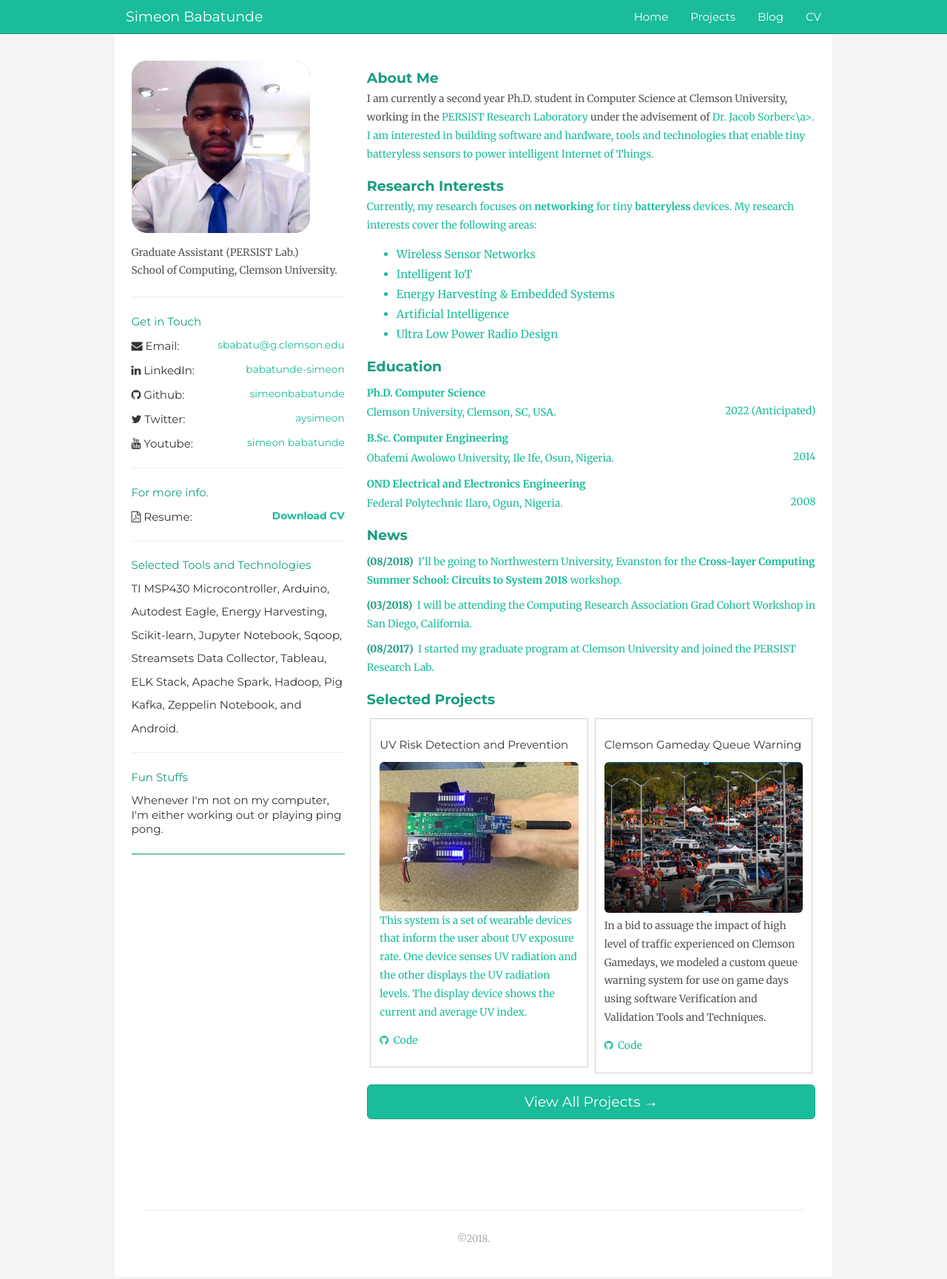
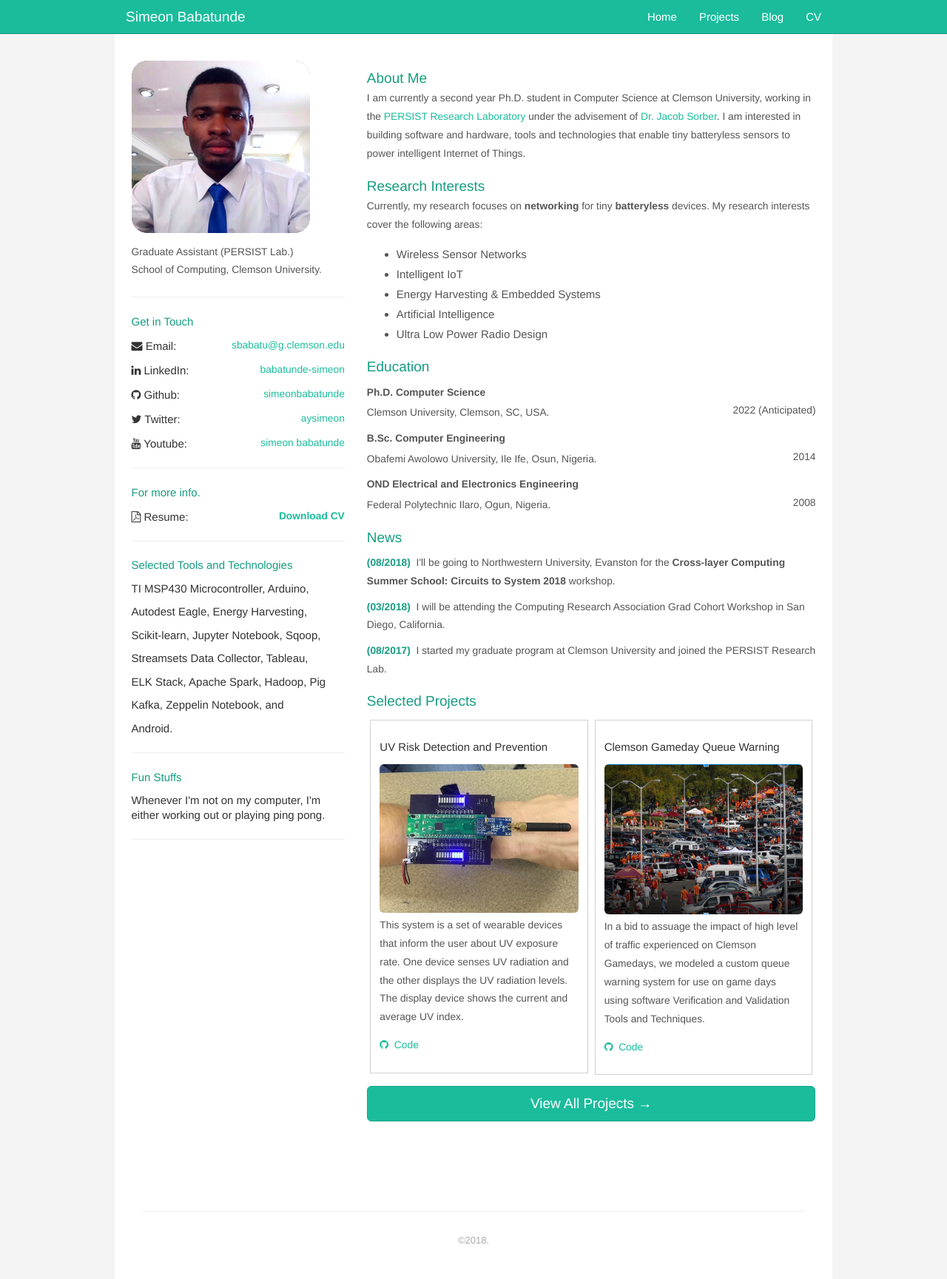
Before and after one commit to simeonbabatunde/simeonbabatunde.github.io, a Jekyll site: the page built from index.html, in a window 1280 px wide. Shown: the whole page at 74% size. Built offline with Jekyll 4.4.1, drawn with Linux system fonts in a browser that asks for light colours; nearby versions of some CDN libraries; comment, search, counter and statistics services are not loaded.

Commit message:
updated home page

```diff
--- a/index.html
+++ b/index.html
@@ -2,7 +2,7 @@
 ---
 <h2 class="myh2">About Me</h2>
 <p>I am currently a second year Ph.D. student in Computer Science at Clemson University, working in the <a  href="http://persist.cs.clemson.edu/"> PERSIST
-  Research Laboratory </a> under the advisement of <a href="https://people.cs.clemson.edu/~jsorber/">Dr. Jacob Sorber<\a>. I am interested in building software and hardware,
+  Research Laboratory </a> under the advisement of <a href="https://people.cs.clemson.edu/~jsorber/">Dr. Jacob Sorber</a>. I am interested in building software and hardware,
   tools and technologies that enable tiny batteryless sensors to power intelligent Internet of Things.
 </p>
 
--- a/stylesheets/shiori.scss
+++ b/stylesheets/shiori.scss
@@ -3,8 +3,8 @@
 
 $container-large-desktop: 970px;
 
-$font-family-base: "Merriweather", "Helvetica Neue", Arial, sans-serif;
-$headings-font-family: "Montserrat", "Helvetica Neue", Arial, sans-serif;
+$font-family-base: "Source Sans Pro",helvetica,sans-serif;
+$headings-font-family: "Source Sans Pro",helvetica,sans-serif;
 $headings-font-weight: 500;
 
 $font-size-base: 15px;
```
